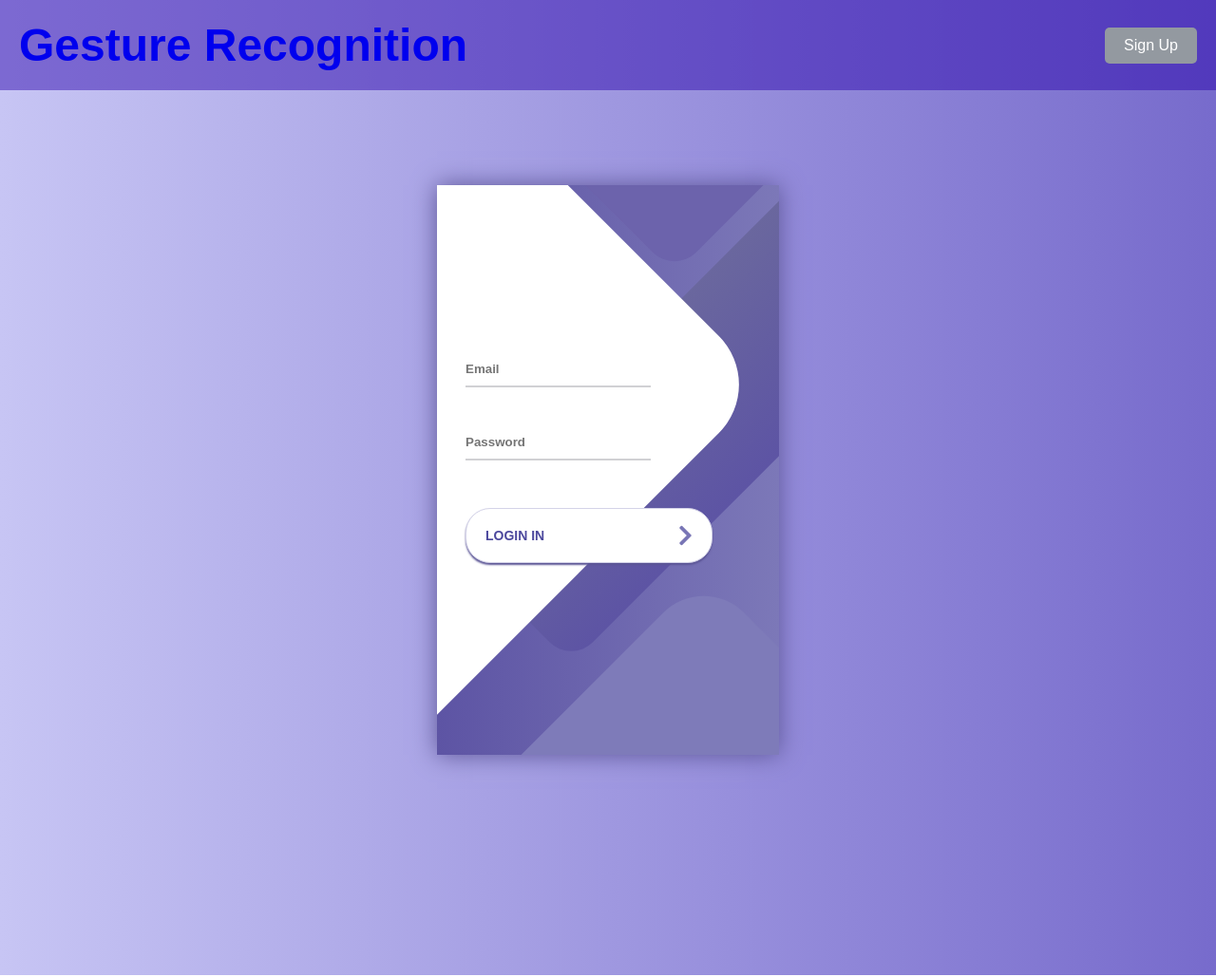
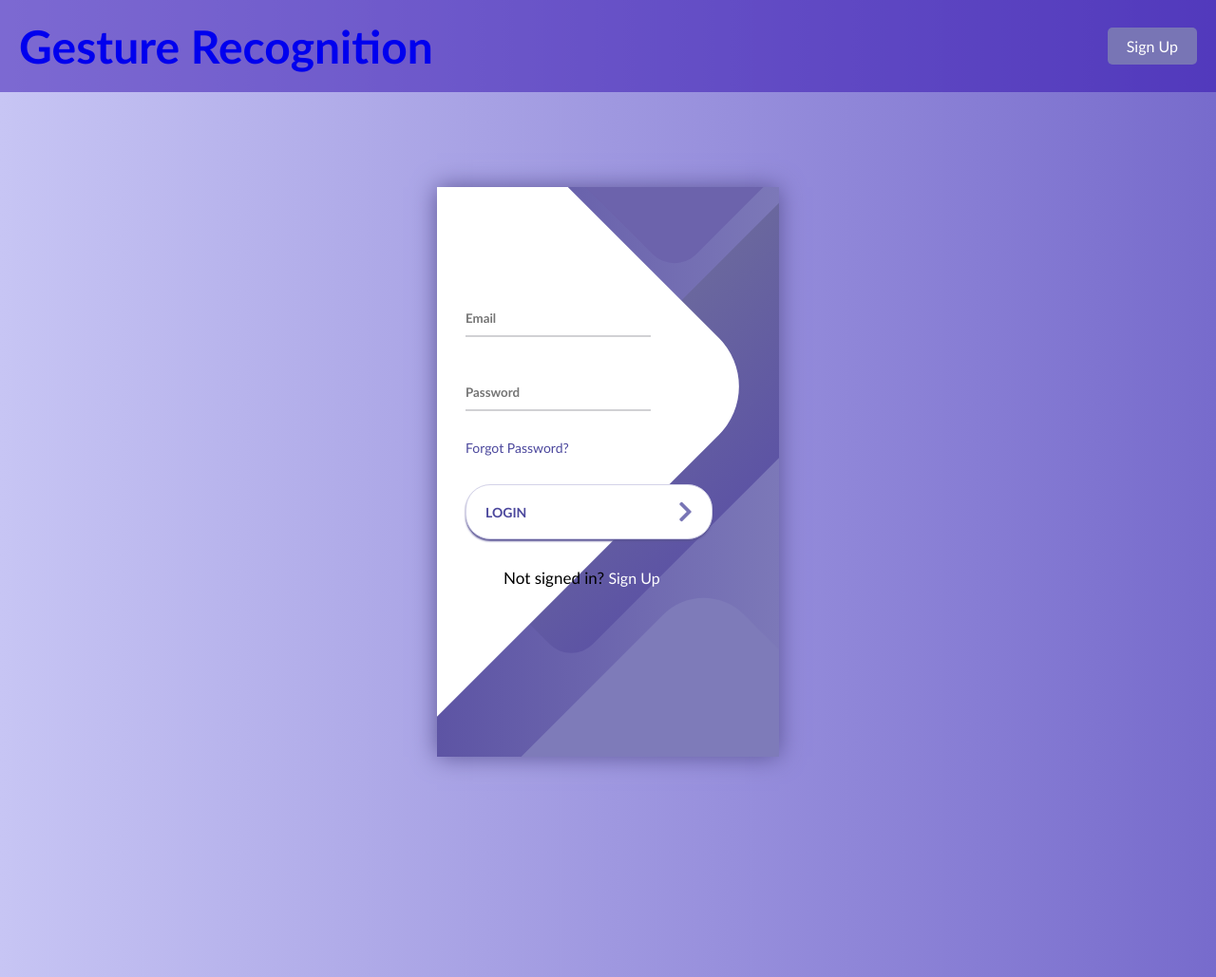
Before and after one commit to Maliha-Zaman/GRS, a Django app: page /login/ in a window 1280 px wide. Shown: the whole page at 95% size. Run offline with Django 4.2, Linux system fonts and the light colour scheme; some libraries are stand-ins or nearby versions.

Commit message:
push frontend

```diff
--- a/projects/static/css/login.css
+++ b/projects/static/css/login.css
@@ -18,7 +18,7 @@ header {
     justify-content: space-between;
     align-items: center;
     padding: 20px;
-
+   font-family: 'Gill Sans', 'Gill Sans MT', Calibri, 'Trebuchet MS', sans-serif;;
 }
 
 h1 {
@@ -33,14 +33,14 @@ h1 {
 .header-buttons a {
     text-decoration: none;
     padding: 10px 20px;
-    background-color: #9399a0;
+    background-color: #7875B5;
     color: #fff;
     border-radius: 5px;
     transition: background-color 0.3s;
 }
 
 .header-buttons a:hover {
-    background-color: #0acda9;
+    background-color: #fff;
     color: black;
 }
 
@@ -50,7 +50,7 @@ h1 {
 	box-sizing: border-box;
 	margin: 0;
 	padding: 0;
-	font-family: Raleway, sans-serif;
+	font-family: 'Gill Sans', 'Gill Sans MT', Calibri, 'Trebuchet MS', sans-serif;
 }
 
 body {
@@ -133,7 +133,7 @@ body {
 .login {
 	width: 320px;
 	padding: 30px;
-	padding-top: 156px;
+	padding-top: 100px;
 }
 
 .login__field {
@@ -223,3 +223,53 @@ body {
 .social-login__icon:hover {
 	transform: scale(1.5);
 }
+
+/* Styles for the error message */
+.error-message {
+  color: #FF0000; /* Red color for error message */
+  font-weight: bold;
+  margin-bottom: 10px;
+}
+
+/* Styles for the "Forgot Password?" link */
+.form__text {
+  margin-top: 10px;
+  font-size: 14px;
+}
+.form__text2 {
+
+  font-size: 17px;
+  margin-left: 70px;
+}
+
+.form__link {
+  text-decoration: none;
+  color: #4C489D; /* Color for the link text */
+  transition: color 0.3s;
+}
+.form__link2 {
+  text-decoration: none;
+  color: white; /* Color for the link text */
+  transition: color 0.3s;
+  font-size: medium;
+}
+.form__link2:hover {
+
+  color: black
+}
+
+.form__link:hover {
+  color: #171723; /* Color change on hover */
+}
+
+.error {
+  /* background-color: rgb(105, 225, 252); */
+  /* background-color: rgb(246, 242, 211); */
+  background-color: white;
+  color: red;
+  padding: 10px;
+  border-radius: 10px;
+  border: 2px solid #776BCC;
+  box-shadow: 4px 4px 8px rgba(0, 0, 0, 0.2);
+  margin-top: 10px;
+}
--- a/projects/templates/registration/login.html
+++ b/projects/templates/registration/login.html
@@ -4,7 +4,7 @@
 <header>
   <div class="title">
       <h1>
-          <a href="#" style="text-decoration: none;">
+          <a href="{% url 'home' %}" style="text-decoration: none;">
               Gesture Recognition
           </a>
       </h1>
@@ -31,18 +31,23 @@
           <!-- <i class="login__icon fas fa-lock"></i> -->
           <!-- <label for="id_password">Password:</label> -->
           <input type="password" placeholder="Password" name="password" required="" id="id_password" fdprocessedid="co64zn" class="login__input">
+          {% if error_message %}
+          <div class="error">
+            <p>{{ error_message }}</p>
+          </div>
+          {% endif %}
         </div>
+        <p class="form__text"><a href="{% url 'password_reset_request' %}" class="form__link">Forgot Password?</a></p>
         <button type="submit" class="submit">
           <span class="button__text">
-            Login In
+            Login
           </span>
           <i class="button__icon fas fa-chevron-right"></i>
         </button>
-        {% if error_message %}
-        <p>{{ error_message }}</p>
-        {% endif %}
-
       </form>
+      <div class="form__text2">
+        Not signed in? <a href="{% url 'signup' %}" class="form__link2">Sign Up</a>
+      </div>
     </div>
     <div class="screen__background">
 			<span class="screen__background__shape screen__background__shape4"></span>
--- a/projects/urls.py
+++ b/projects/urls.py
@@ -9,7 +9,6 @@ urlpatterns = [
     path('verify/<str:verification_token>/', views.verify_email, name='verify_email'),
     path('password_reset/', views.password_reset_request, name='password_reset_request'),
     path('reset/<str:token>/', views.password_reset, name='password_reset'),
-
     path('start_backend/', views.start_backend, name='start_backend'),
 
 ]
--- a/projects/views.py
+++ b/projects/views.py
@@ -69,21 +69,54 @@ def verify_email(request, verification_token):
     except User.DoesNotExist:
         return render(request, 'verification_failed.html')
 
+# def login(request):
+#     if request.method == 'POST':
+#         form = LoginForm(request.POST)
+#         if form.is_valid():
+#             email = form.cleaned_data['email']
+#             password = form.cleaned_data['password']
+
+
+#             try:
+
+#                 user = User.objects.get(email__iexact=email)
+#                 print(f"Entered password: {password}")
+#                 print(f"Stored password hash: {user.password}")
+#                 if user and check_password(password, user.password) and user.is_verified:
+
+#                     print("correctttt wowho")
+#                     # Correct password and verified user
+#                     session = Session(session_key=str(user.id))
+#                     session.expire_date = timezone.now() + timedelta(days=7)
+#                     session.save()
+#                     request.session['user_id'] = user.id
+#                     return redirect('home')  # Redirect to the dashboard after successful login
+#                 else:
+#                     messages.error(request, 'Invalid login credentials.')
+#                     print("User does not exist or passwords do not match")
+#                     return render(request, 'verificatio_failed.html')
+#             except User.DoesNotExist:
+#                 messages.error(request, 'Invalid login credentials.')
+
+#     else:
+#         form = LoginForm()
+
+#     return render(request, 'registration/login.html', {'form': form})
+
 def login(request):
+    error_message = None  # Initialize error_message to None
+
     if request.method == 'POST':
         form = LoginForm(request.POST)
         if form.is_valid():
             email = form.cleaned_data['email']
             password = form.cleaned_data['password']
 
-
             try:
-
                 user = User.objects.get(email__iexact=email)
                 print(f"Entered password: {password}")
                 print(f"Stored password hash: {user.password}")
                 if user and check_password(password, user.password) and user.is_verified:
-
                     print("correctttt wowho")
                     # Correct password and verified user
                     session = Session(session_key=str(user.id))
@@ -92,16 +125,17 @@ def login(request):
                     request.session['user_id'] = user.id
                     return redirect('home')  # Redirect to the dashboard after successful login
                 else:
-                    messages.error(request, 'Invalid login credentials.')
+                    error_message = 'Wrong email or password!'  # Set error_message
                     print("User does not exist or passwords do not match")
-                    return render(request, 'verificatio_failed.html')
             except User.DoesNotExist:
-                messages.error(request, 'Invalid login credentials.')
-
+                error_message = 'User does not exist'  # Set error_message
+                print("User does not exist")
+        else:
+            error_message = 'Form is not valid. Please check your input.'  # Set error_message for form validation errors
     else:
         form = LoginForm()
 
-    return render(request, 'registration/login.html', {'form': form})
+    return render(request, 'registration/login.html', {'form': form, 'error_message': error_message})
 
 
 def home(request):
```
Also changed, not shown: projects/static/css/home.css (+49 -50 lines), projects/static/css/signup.css (+31 -5 lines), projects/templates/home.html (+13 -7 lines), projects/templates/registration/signup.html (+11 -5 lines), db.sqlite3, projects/static/css/Logo.png (added), projects/static/css/Logo1.png (added).
